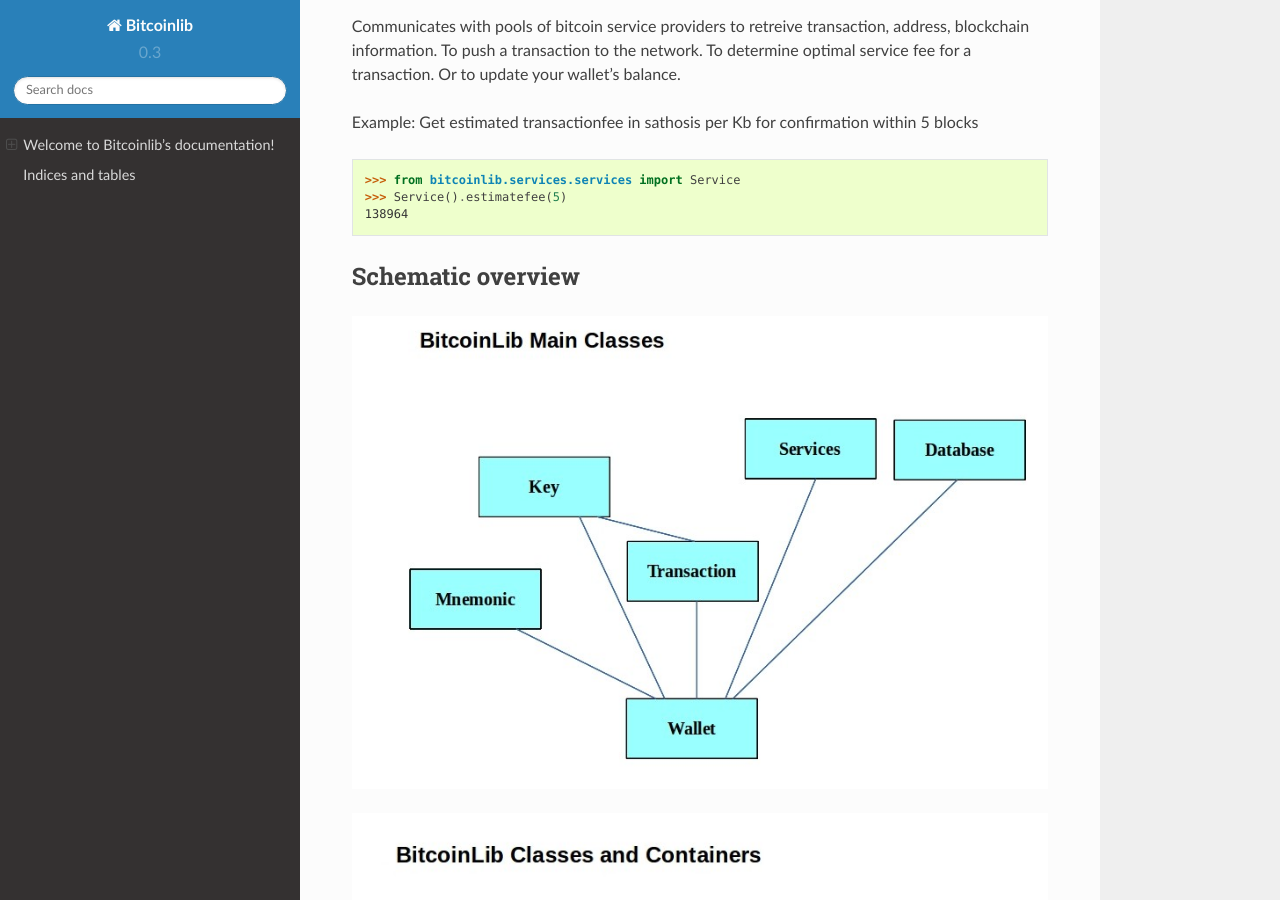
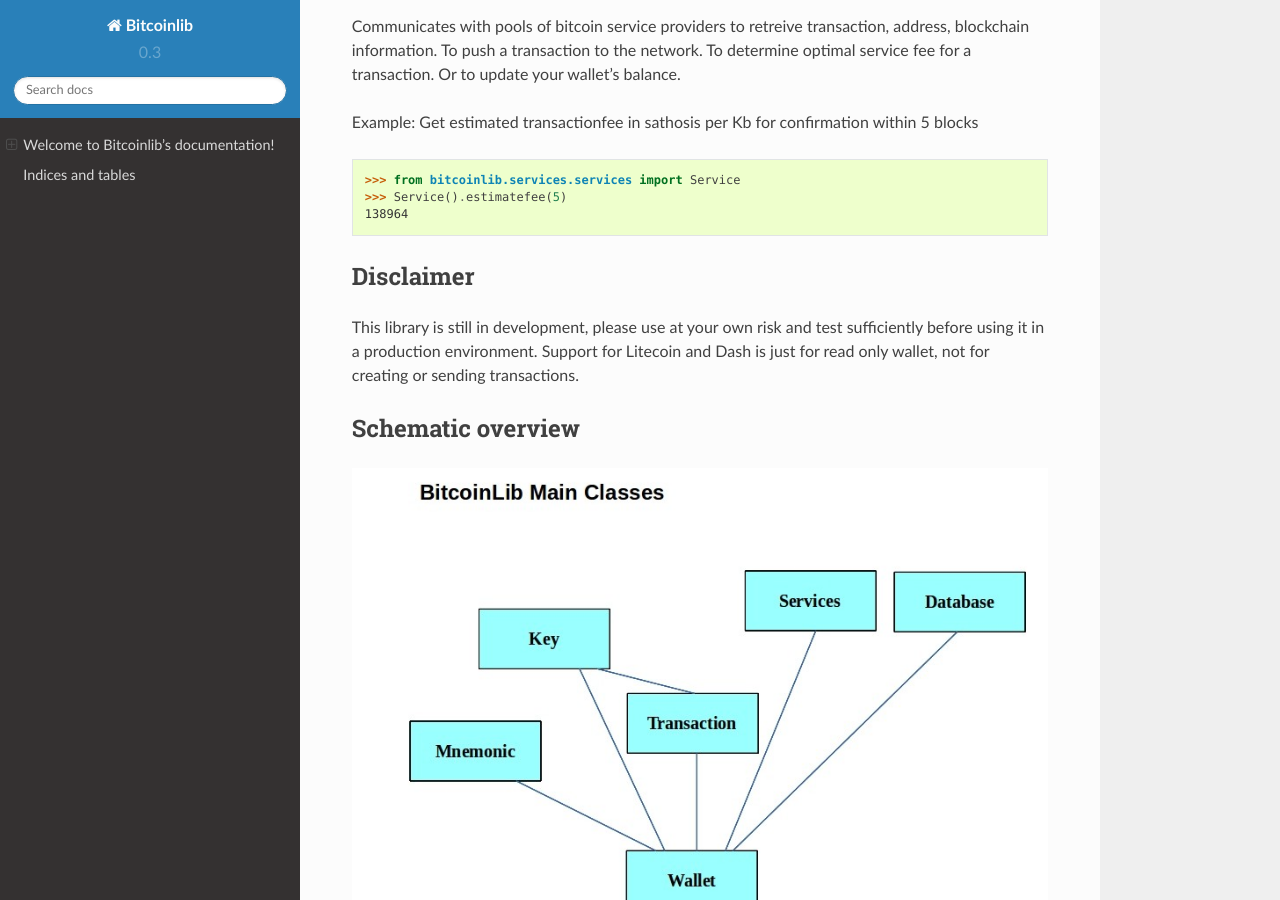
Before and after one commit to 1200wd/bitcoinlib, a Sphinx documentation site: the page built from docs/index.rst, in a window 1280 px wide and 900 px high, scrolled down 1156 px. Built offline with Sphinx 7.4.7 and the Read the Docs theme 2.0.0, drawn with Linux system fonts in a browser that asks for light colours; pages that are not in the unit, such as notebooks, are missing from menus.

Commit message:
[UPD] To version 21 included disclaimer

```diff
--- a/docs/index.rst
+++ b/docs/index.rst
@@ -100,6 +100,13 @@
    source/bitcoinlib.wallets
 
 
+Disclaimer
+----------
+
+This library is still in development, please use at your own risk and test sufficiently before using it in a
+production environment. Support for Litecoin and Dash is just for read only wallet, not for creating or
+sending transactions.
+
 
 Schematic overview
 ------------------
--- a/setup.py
+++ b/setup.py
@@ -37,11 +37,11 @@
 
 setup(
       name='bitcoinlib',
-      version='0.3.0.20',
+      version='0.3.0.21',
       description='Bitcoin and Other cryptocurrency Library',
       long_description=readmetxt,
       classifiers=[
-            'Development Status :: 3 - Alpha',
+            'Development Status :: 4 - Beta',
             'License :: OSI Approved :: GNU General Public License v3 or later (GPLv3+)',
             'Intended Audience :: Developers',
             'Intended Audience :: Financial and Insurance Industry',
```
Also changed, not shown: README.rst (+8 -0 lines).
